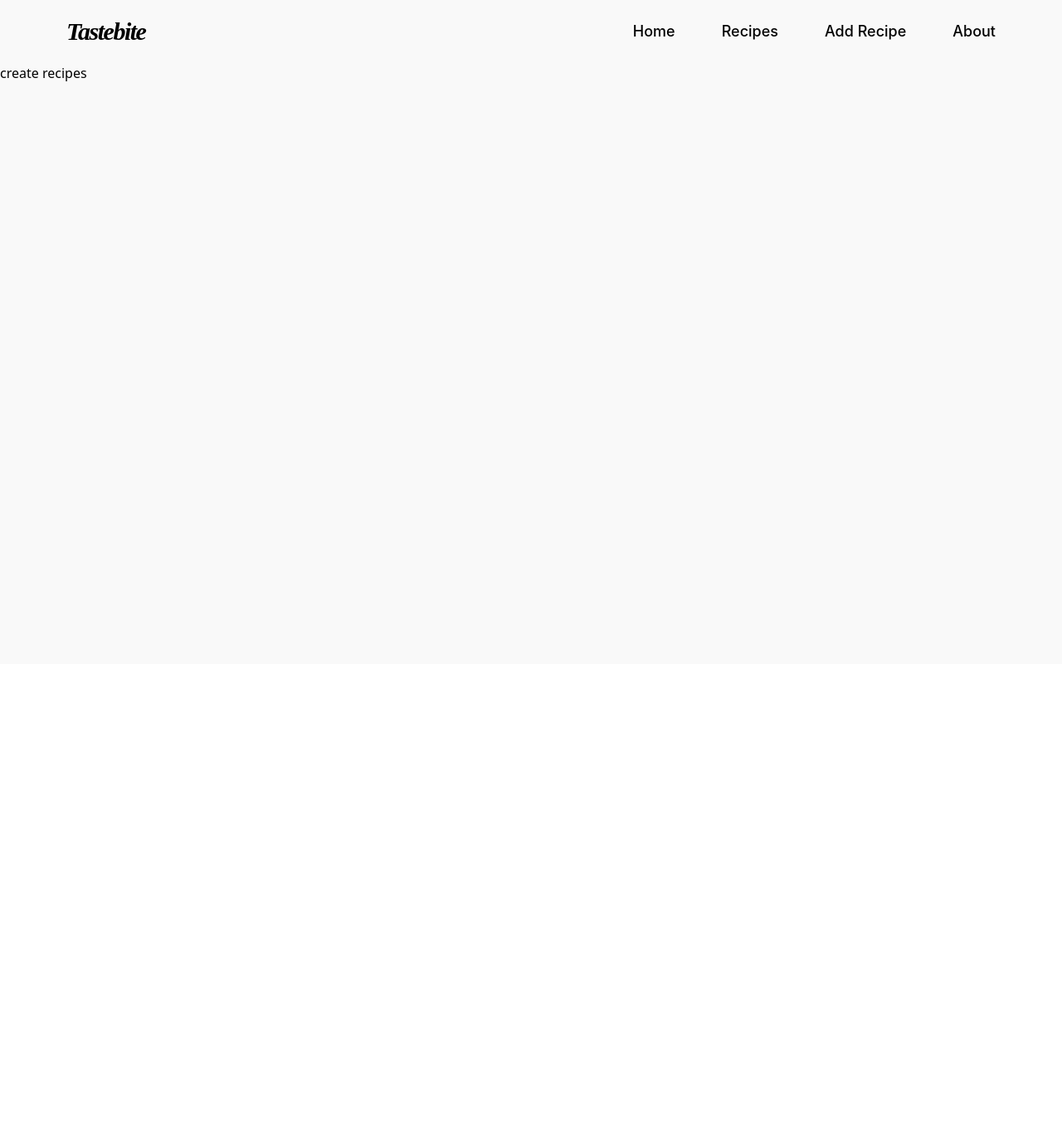
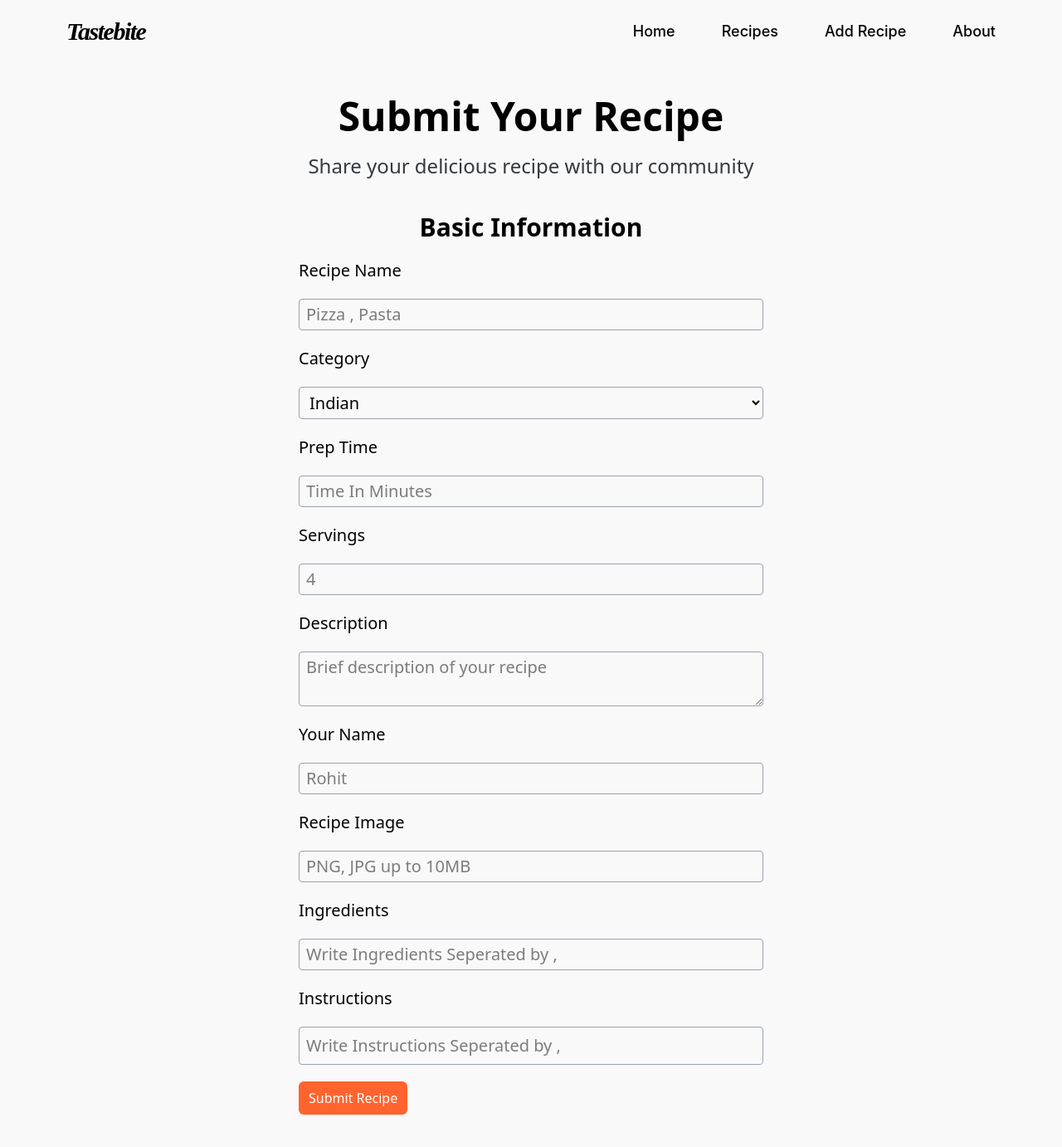
Before and after one commit to rohitrajak2004/React-Recipe, a React (Vite) app: page /create-recipe in a window 1280 px wide. Shown: the whole page at 83% size. Before the commit the page ends 800 px from the top, so only its background shows below. Built offline with nearby package versions, Linux system fonts and the light colour scheme.

Commit message:
feat: enhance CreateRecipes page with form functionality and styling improvements

```diff
--- a/src/App.jsx
+++ b/src/App.jsx
@@ -3,7 +3,7 @@ import Mainroutes from "./routes/Mainroutes";
 
 const App = () => {
   return (
-    <div className="h-screen w-screen bg-[#F9F9F9] text-black">
+    <div className="h-screen w-full max-w-full bg-[#F9F9F9] text-black">
       <Navbar />
       <Mainroutes />
     </div>
--- a/src/Pages/CreateRecipes.jsx
+++ b/src/Pages/CreateRecipes.jsx
@@ -1,11 +1,121 @@
-import React from 'react'
+import { nanoid } from "nanoid";
+import React, { useContext, useEffect } from "react";
+import { useForm } from "react-hook-form";
+import { RecipeContext } from './../context/RecipeData';
 
 const CreateRecipes = () => {
+  const {data, setData} = useContext(RecipeContext)
+
+  const { register, handleSubmit, reset} = useForm();
+   const submitHandler =(recipe) => {
+    recipe.id = nanoid();
+    setData([...data, recipe])
+    reset();
+  };
+
+  useEffect(() => {
+    console.log(data);
+
+  }, [data]);
+
   return (
-      <div >
-      <h1>create recipes</h1>
+    <div className="flex flex-col justify-center items-center p-10 bg-[#F9F9F9] md:w-full md:overflow-x-hidden lg:w-full lg:overflow-x-hidden">
+      <div className="flex flex-col justify-center items-center gap-5">
+        <h1 className="text-5xl text-center font-bold ">Submit Your Recipe</h1>
+        <h3 className="text-2xl font-normal text-center text-[#34393e]">
+          Share your delicious recipe with our community
+        </h3>
+      </div>
+      <form
+        onSubmit={handleSubmit(submitHandler)}
+        className="pt-10 px-5 flex flex-col gap-5 justify-center w-full max-w-3xl md:w-3/6"
+      >
+        <h1 className="text-3xl font-semibold text-center">
+          Basic Information
+        </h1>
+
+        <h3 className="text-xl font-medium">Recipe Name</h3>
+        <input
+          {...register("recipeName")}
+          className="border border-gray-400 rounded text-xl px-2 py-1"
+          type="text"
+          placeholder="Pizza , Pasta"
+        />
+
+        <h3 className="text-xl font-medium">Category</h3>
+        <select
+          {...register("category")}
+          className="border border-gray-400 rounded text-xl px-2 py-1"
+          placeholder="Select Category"
+        >
+          <option value="Indian">Indian</option>
+          <option value="Italian">Italian</option>
+          <option value="Healthy">Healthy</option>
+          <option value="Dessert">Dessert</option>
+          <option value="Other">Other</option>
+        </select>
+
+        <h3 className="text-xl font-medium">Prep Time</h3>
+        <input
+          {...register("prepTime")}
+          className="border border-gray-400 rounded text-xl px-2 py-1"
+          type="number"
+          placeholder="Time In Minutes"
+        />
+
+        <h3 className="text-xl font-medium">Servings</h3>
+        <input
+          {...register("servings")}
+          className="border border-gray-400 rounded text-xl px-2 py-1"
+          type="number"
+          placeholder="4"
+        />
+
+        <h3 className="text-xl font-medium">Description</h3>
+        <textarea
+          {...register("description")}
+          className="border border-gray-400 rounded text-xl px-2 py-1"
+          placeholder="Brief description of your recipe"
+        ></textarea>
+
+        <h3 className="text-xl font-medium">Your Name</h3>
+        <input
+          {...register("chefName")}
+          className="border border-gray-400 rounded text-xl px-2 py-1"
+          type="text"
+          placeholder="Rohit"
+        />
+
+        <h1 className="text-xl font-medium">Recipe Image</h1>
+        <input
+          {...register("recipeImage")}
+          className="border border-gray-400 rounded text-xl px-2 py-1"
+          type="url"
+          placeholder="PNG, JPG up to 10MB"
+        />
+
+        <h1 className="text-xl font-medium">Ingredients</h1>
+        <input
+          {...register("ingredients")}
+          className="border border-gray-400 rounded text-xl px-2 py-1"
+          type="text"
+          placeholder="Write Ingredients Seperated by ,"
+        />
+
+        <h1 className="text-xl font-medium">Instructions</h1>
+        <input
+          {...register("instructions")}
+          className="border border-gray-400 rounded text-xl p-2"
+          type="text"
+          placeholder="Write Instructions Seperated by ,"
+        />
+
+        <button className="bg-[#ff642f] text-white px-3 py-2 active:scale-95 w-fit rounded-md">
+          Submit Recipe
+        </button>
+      </form>
     </div>
-  )
-}
+  );
+};
 
-export default CreateRecipes
+export default CreateRecipes;
--- a/src/Pages/Recipes.jsx
+++ b/src/Pages/Recipes.jsx
@@ -1,11 +1,9 @@
-import React from "react";
+import React from 'react'
 
 const Recipes = () => {
   return (
-    <div className="container">
-      <h1>Recipes!</h1>
-    </div>
-  );
-};
+    <div>Recipes</div>
+  )
+}
 
-export default Recipes;
+export default Recipes
--- a/src/components/Navbar.jsx
+++ b/src/components/Navbar.jsx
@@ -5,7 +5,7 @@ import { useState } from "react";
 const Navbar = () => {
   const [isOpen, setisOpen] = useState(true);
   return (
-    <nav className="p-5 bg-[#F9F9F9] shadow-md w-screen overflow-x-hidden md:shadow-none lg:shadow-none md:px-15 lg:px-20">
+    <nav className="p-5 bg-[#F9F9F9] shadow-md w-full overflow-x-hidden box-border md:shadow-none lg:shadow-none md:px-15 lg:px-20">
       <div className="flex items-center justify-between">
         <h1 className="font-pacifico italic font-extrabold text-3xl tracking-tighter w-fit">
           Tastebite
@@ -56,7 +56,7 @@ const Navbar = () => {
       </div>
 
       <div
-        className={`md:hidden lg:hidden overflow-hidden origin-top transform transition-all duration-300 ease-in-out ${isOpen ? "scale-y-0 max-h-0 opacity-0" : " pt-5 flex flex-col gap-5 opacity-100 max-h-52 scale-y-100"}`}
+        className={`md:hidden lg:hidden overflow-hidden origin-top transform transition-all duration-300 ease-in-out ${isOpen ? "scale-y-0 max-h-0 opacity-0" : " pt-5 flex flex-col gap-5 opacity-100 max-h-52 scale-y-100 "}`}
       >
         <hr className={`${isOpen ? "hidden" : "block"}`} />
         <NavLink
--- a/src/context/RecipeData.jsx
+++ b/src/context/RecipeData.jsx
@@ -1,13 +1,13 @@
 import { createContext, useState } from "react"
 
-export const recipedata = createContext(null);
+export const RecipeContext = createContext(null);
 
 const RecipeData = (props) => {
-    const [data, setdata] = useState([])
+    const [data, setData] = useState([])
   return (
-    <recipedata.Provider value={{ data, setdata }}>
+    <RecipeContext.Provider value={{ data, setData }}>
         {props.children}
-    </recipedata.Provider>
+    </RecipeContext.Provider>
   )
 }
 
--- a/src/main.jsx
+++ b/src/main.jsx
@@ -1,6 +1,7 @@
 import ReactDOM from "react-dom/client";
 import App from "./App.jsx";
 import "./style/App.css";
+import "react-toastify/dist/ReactToastify.css";
 import { ToastContainer } from "react-toastify";
 import { BrowserRouter } from "react-router-dom";
 import RecipeData from "./context/RecipeData.jsx";
--- a/tailwind.config.js
+++ b/tailwind.config.js
@@ -10,6 +10,10 @@ export default {
         'playfair': ['"Playfair Display"', 'serif'],
         'inter': ['"Inter"', 'ui-sans-serif', 'system-ui', 'sans-serif'],
         'pacifico': ['"Pacifico"', 'cursive'],
+      },
+      padding: {
+        '15': '3.75rem', // 60px
+        '20': '5rem',    // 80px
       }
     },
   },
```
